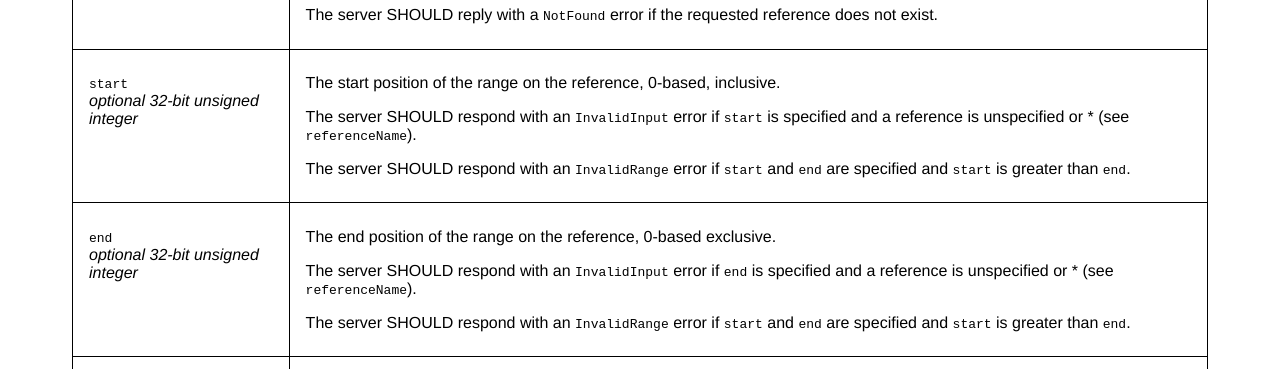
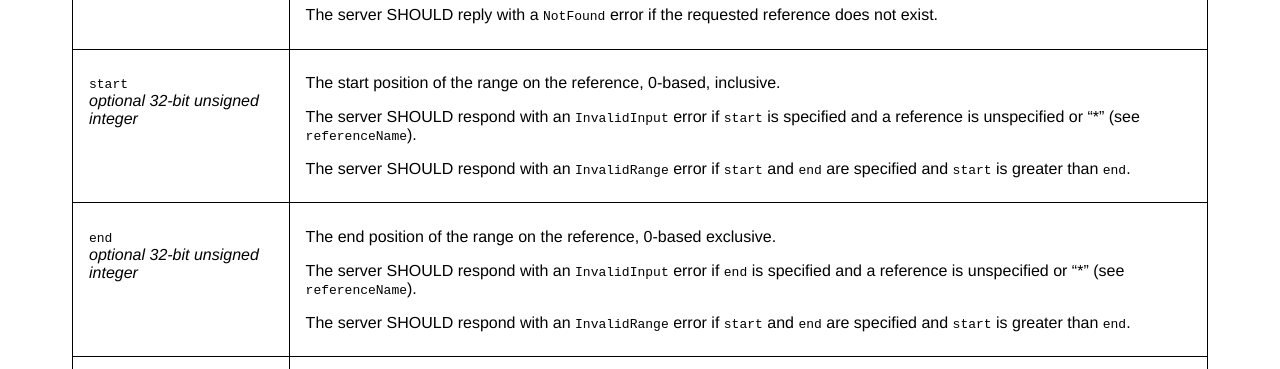
Before and after one commit to samtools/hts-specs, a Jekyll site: the page built from htsget.md, in a window 1280 px wide and 900 px high, scrolled down 2922 px. Shown: the part 152-521 px from the top of the window. Built offline with Jekyll 4.4.1, drawn with Linux system fonts in a browser that asks for light colours.

Commit message:
escape asterisks

```diff
--- a/htsget.md
+++ b/htsget.md
@@ -165,7 +165,7 @@ The server SHOULD reply with an `UnsupportedFormat` error if the requested forma
 `referenceName`
 _optional_
 </td><td>
-The reference sequence name, for example "chr1", "1", or "chrX". If "*", unmapped (unplaced) reads are returned. If unspecified, all reads (mapped and unmapped) are returned.
+The reference sequence name, for example "chr1", "1", or "chrX". If "\*", unmapped (unplaced) reads are returned. If unspecified, all reads (mapped and unmapped) are returned.
 
 The server SHOULD reply with a `NotFound` error if the requested reference does not exist.
 </td></tr>
@@ -175,7 +175,7 @@ _optional 32-bit unsigned integer_
 </td><td>
 The start position of the range on the reference, 0-based, inclusive.
 
-The server SHOULD respond with an `InvalidInput` error if `start` is specified and a reference is unspecified or * (see `referenceName`).
+The server SHOULD respond with an `InvalidInput` error if `start` is specified and a reference is unspecified or "\*" (see `referenceName`).
 
 The server SHOULD respond with an `InvalidRange` error if `start` and `end` are specified and `start` is greater than `end`.
 </td></tr>
@@ -185,7 +185,7 @@ _optional 32-bit unsigned integer_
 </td><td>
 The end position of the range on the reference, 0-based exclusive.
 
-The server SHOULD respond with an `InvalidInput` error if `end` is specified and a reference is unspecified or * (see `referenceName`).
+The server SHOULD respond with an `InvalidInput` error if `end` is specified and a reference is unspecified or "\*" (see `referenceName`).
 
 The server SHOULD respond with an `InvalidRange` error if `start` and `end` are specified and `start` is greater than `end`.
 </td></tr>
```
